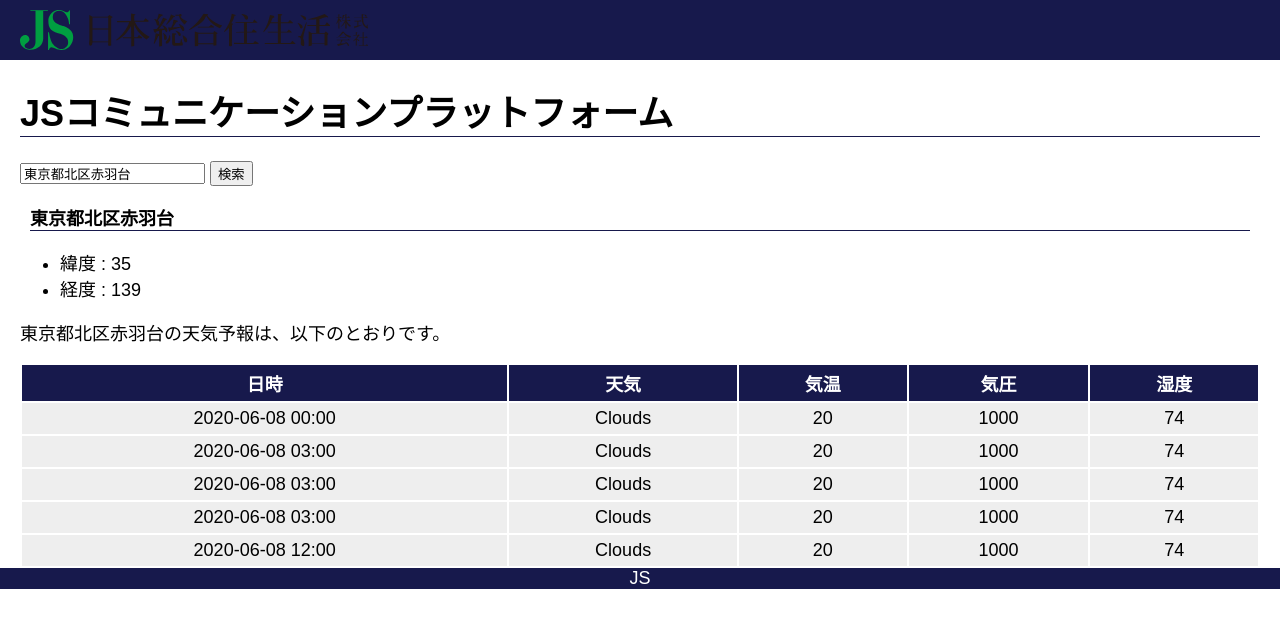
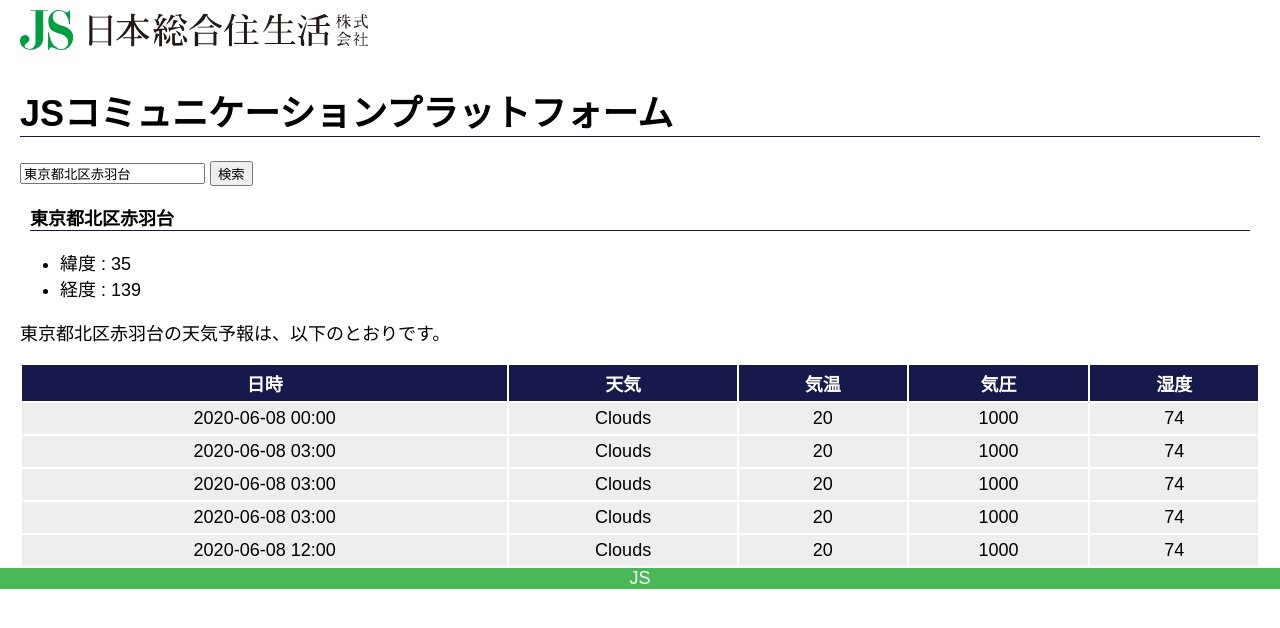
Before and after one commit to js-matsuura/INIAD-Mockup-presentation, a Flask app: template templates/index.html in a window 1280 px wide. Shown: the top 628 px of the page. Run offline with Flask 2, Linux system fonts and the light colour scheme; the template is opened without the code that fills it, so the values that code supplies are empty.

Commit message:
ヘッダの編集

```diff
--- a/static/weather.css
+++ b/static/weather.css
@@ -53,7 +53,7 @@
 }
 
 #header {
-  background-color : #17194c;
+  background-color : #ffffff;
   padding : 10px 20px 10px 20px;
   height : 40px;
 }
@@ -68,7 +68,7 @@
 
 #footer {
   color : #ffffff;
-  background-color : #17194c;
+  background-color : #49b958;
   text-align : center;
 }
 
```
